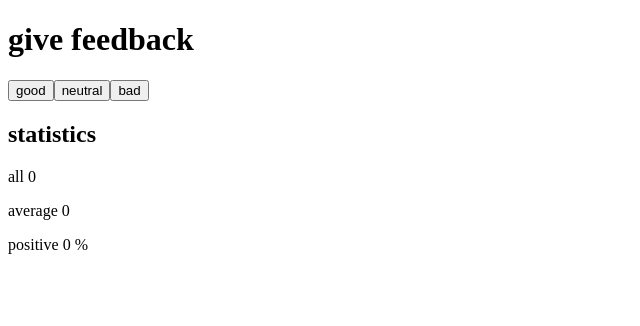
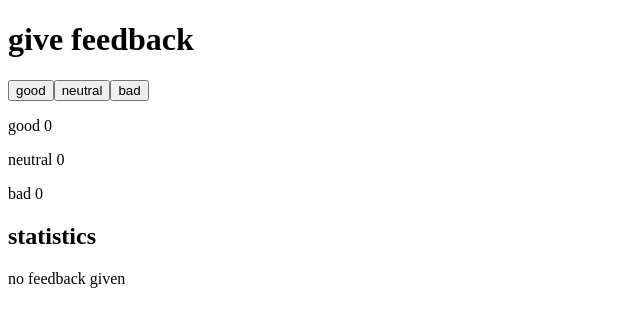
Before and after one commit to rffgrayson/fullstackopen, a React (Vite) app in the folder part1/unicafe/: page / in a window 1280 px wide. Shown: the top 326 px of the page, without its empty margins (0-640 px from the left). Built offline with nearby package versions, Linux system fonts and the light colour scheme.

Commit message:
fix(1.8) and feat(1.9): add individual counts and hide stats when no feedback

```diff
--- a/part1/unicafe/src/App.jsx
+++ b/part1/unicafe/src/App.jsx
@@ -6,7 +6,20 @@ const Statistics = ({ good, neutral, bad }) => {
   const average = total === 0 ? 0 : (good - bad) / total
   const positive = total === 0 ? 0 : (good / total) * 100
 
+
+  if (total === 0) {
+    return(
+
+      <div>
+          <h2>statistics</h2>
+          <p>no feedback given</p>
+      </div>
+
+    )
+  }
+
   return (
+
     <div>
       <h2>statistics</h2>
 
@@ -29,7 +42,9 @@ const App = () => {
       <button onClick={() => setGood(good + 1)}>good</button>
       <button onClick={() => setNeutral(neutral + 1)}>neutral</button>
       <button onClick={() => setBad(bad + 1)}>bad</button>
-
+      <p>good {good}</p>
+      <p>neutral {neutral}</p>
+      <p>bad {bad}</p>
 
       <Statistics good={good} neutral={neutral} bad={bad} />
     </div>
```
